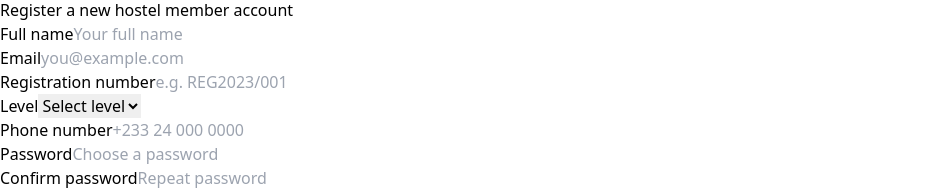
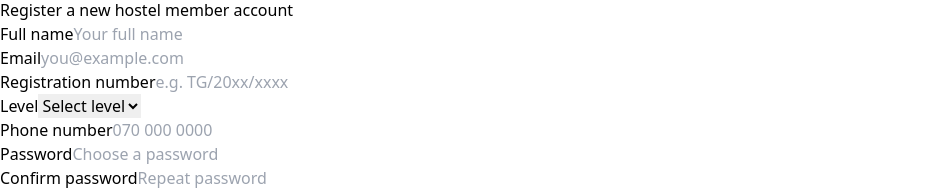
Before and after one commit to sihina3436/Hostel-Management-System-React-Express-Mysql, a React app in the folder frontend/: page /register in a window 1280 px wide. Shown: the part 242-434 px from the top of the page, without its empty margins (0-951 px from the left). Built offline with nearby package versions, Linux system fonts and the light colour scheme; the HTML template or start-up script is replaced by a standard one.

Commit message:
Update registration form placeholders and adjust styling for better clarity

```diff
--- a/frontend/src/Register.jsx
+++ b/frontend/src/Register.jsx
@@ -91,7 +91,7 @@ return (
                             name="registrationNumber"
                             type="text"
                             className="mt-1 block w-full rounded-md border-gray-200 shadow-sm p-3"
-                            placeholder="e.g. REG2023/001"
+                            placeholder="e.g. TG/20xx/xxxx"
                         />
                     </div>
 
@@ -100,7 +100,7 @@ return (
                         <select
                             name="level"
                             defaultValue=""
-                            className="mt-1 block w-full rounded-md border-gray-200 shadow-sm p-3 bg-white"
+                            className="mt-1 block w-full rounded-md border-gray-200 p-3 bg-white"
                         >
                             <option value="" disabled>
                                 Select level
@@ -118,7 +118,7 @@ return (
                             name="phone"
                             type="tel"
                             className="mt-1 block w-full rounded-md border-gray-200 shadow-sm p-3"
-                            placeholder="+233 24 000 0000"
+                            placeholder="070 000 0000"
                         />
                     </div>
                 </div>
```
